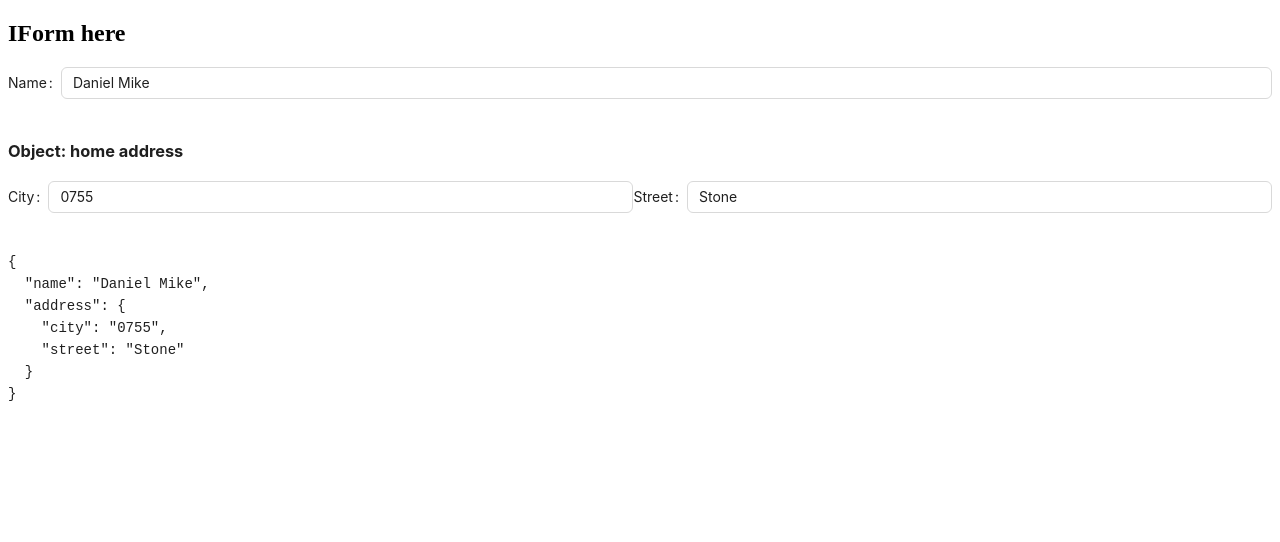
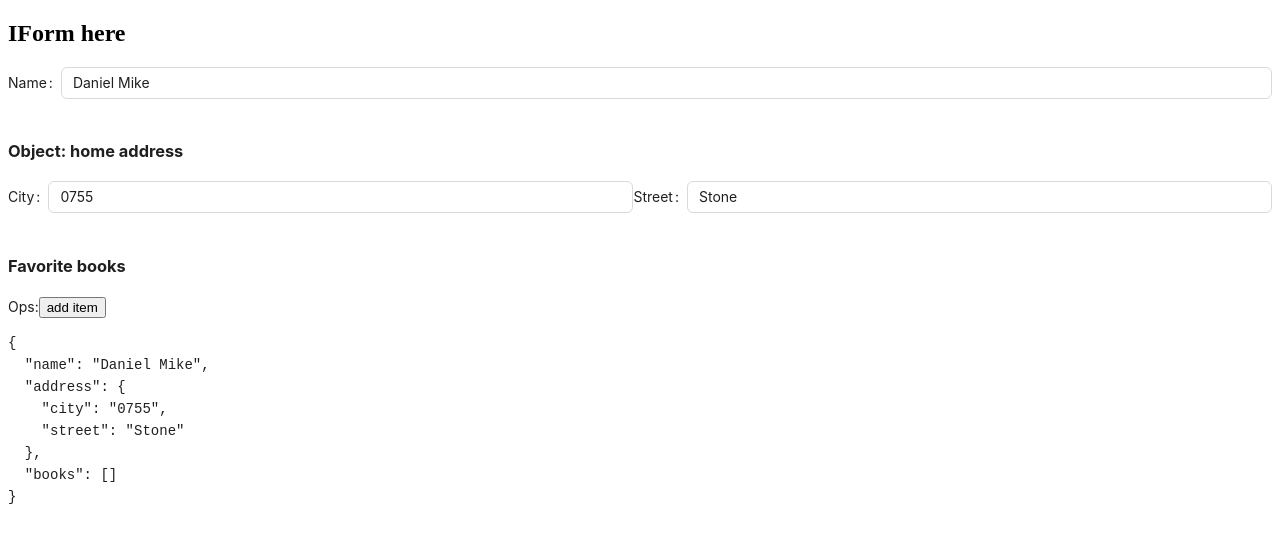
Before and after one commit to zengxiangke/my-home, a React (Create React App) app: page / in a window 1280 px wide. Shown: the top 542 px of the page. Built offline with nearby package versions, Linux system fonts and the light colour scheme.

Commit message:
test nested form

```diff
--- a/src/App.tsx
+++ b/src/App.tsx
@@ -7,7 +7,16 @@ import type {
 
 function App() {
   type TestFormShell = DefineFormShell<
-    'name' | { type: 'object'; name: 'address'; fields: 'city' | 'street' }
+    | 'name'
+    | { name: 'address'; type: 'object'; fields: 'city' | 'street' }
+    | {
+        name: 'books';
+        type: 'list';
+        fields:
+          | 'title'
+          | 'author'
+          | { name: 'langs'; type: 'list'; fields: 'id' };
+      }
   >;
   const testForm: FormDesc<TestFormShell> = {
     fields: {
@@ -30,11 +39,41 @@ function App() {
           },
         },
       },
+      books: {
+        label: 'Favorite books',
+        type: 'list',
+        layout: [
+          ['title', 'author'],
+          ['langs', 'langs'],
+        ],
+        fields: {
+          title: {
+            label: 'Title',
+            type: 'text',
+          },
+          author: {
+            label: 'Author',
+            type: 'text',
+          },
+          langs: {
+            label: 'Language',
+            type: 'list',
+            fields: {
+              id: {
+                label: 'LangId',
+                type: 'text',
+              },
+            },
+            layout: [['id']],
+          },
+        },
+      },
     },
     layout: [
       //
       ['name'],
       ['address'],
+      ['books'],
     ],
   };
 
@@ -44,6 +83,7 @@ function App() {
       city: '0755',
       street: 'Stone',
     },
+    books: [],
   };
 
   return (
--- a/src/components/iform/IForm.tsx
+++ b/src/components/iform/IForm.tsx
@@ -53,7 +53,7 @@ function RenderFields<T extends FormShell>({
   fields,
   layout,
   namePrefix,
-}: FieldsDesc<T> & { namePrefix?: string[] }) {
+}: FieldsDesc<T> & { namePrefix?: string[]; extra?: object }) {
   return (
     <Layout areas={layout}>
       {Object.entries(fields).map((entry) => {
@@ -81,9 +81,11 @@ function RenderFields<T extends FormShell>({
 function RenderField({
   name,
   field,
+  extra,
 }: {
   field: ScalarDesc | ListDesc<FormShell> | ObjectDesc<FormShell>;
   name: string[];
+  extra?: object;
 }) {
   switch (field.type) {
     case 'text':
@@ -91,18 +93,53 @@ function RenderField({
         <FieldText
           name={name}
           label={field.label}
+          extra={extra}
         />
       );
 
-    // case 'list':
-    //   return (
-    //     // <FieldList
-    //     //   name={finalNamePath}
-    //     //   label={field.label}
-    //     //   fields={field.fields}
-    //     //   layout={field.layout}
-    //     // />
-    //   );
+    case 'list':
+      return (
+        <Form.List name={name}>
+          {(fields, ops, meta) => {
+            return (
+              <div>
+                <h3>{field.label}</h3>
+                <div>
+                  <span>Ops:</span>
+                  <button
+                    onClick={() => {
+                      ops.add();
+                    }}
+                  >
+                    add item
+                  </button>
+                </div>
+                {fields.map((fieldItem) => {
+                  return (
+                    <div key={fieldItem.key}>
+                      <div>
+                        <button
+                          onClick={() => {
+                            ops.remove(fieldItem.name);
+                          }}
+                        >
+                          remove this
+                        </button>
+                      </div>
+                      <RenderFields
+                        namePrefix={[fieldItem.name as any]}
+                        fields={field.fields}
+                        layout={field.layout}
+                        // extra={fieldItem}
+                      />
+                    </div>
+                  );
+                })}
+              </div>
+            );
+          }}
+        </Form.List>
+      );
 
     case 'object':
       return (
--- a/src/components/iform/components/FieldText.tsx
+++ b/src/components/iform/components/FieldText.tsx
@@ -4,11 +4,14 @@ import { TextDesc } from '../types/desc';
 export default function FieldText({
   name,
   label,
+  extra,
 }: Omit<TextDesc, 'type'> & {
-  name: string | string[];
+  name: string[];
+  extra?: object;
 }) {
   return (
     <Form.Item
+      {...extra}
       label={label}
       name={name}
     >
```
